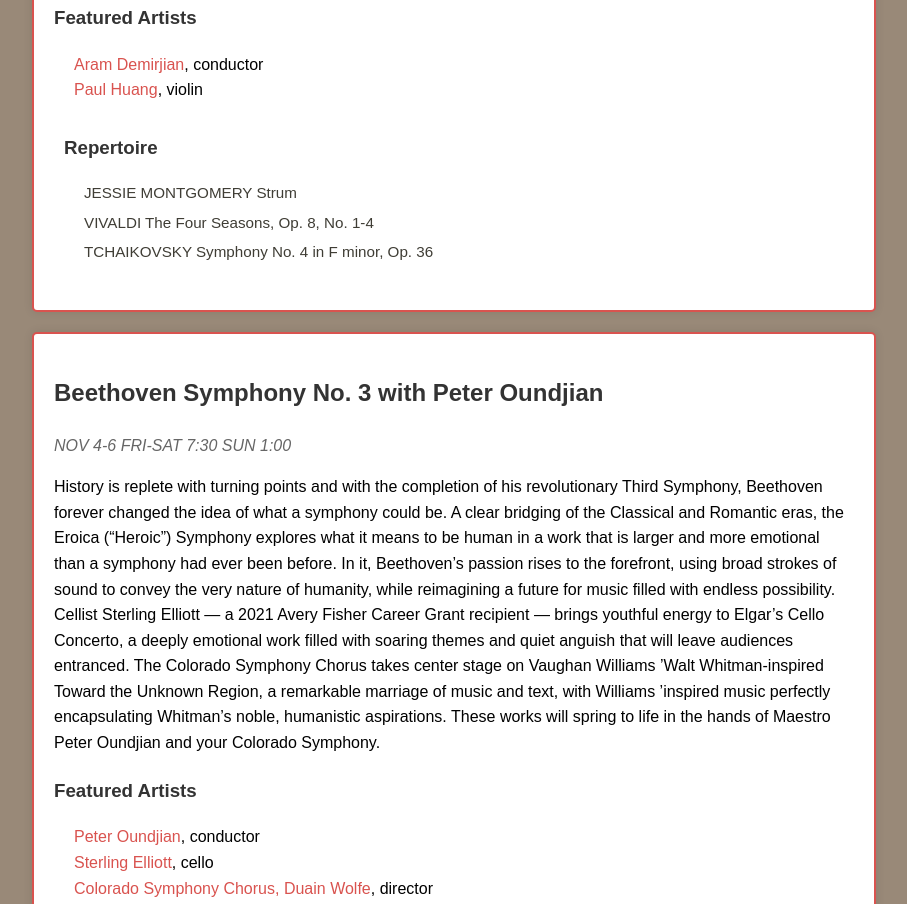
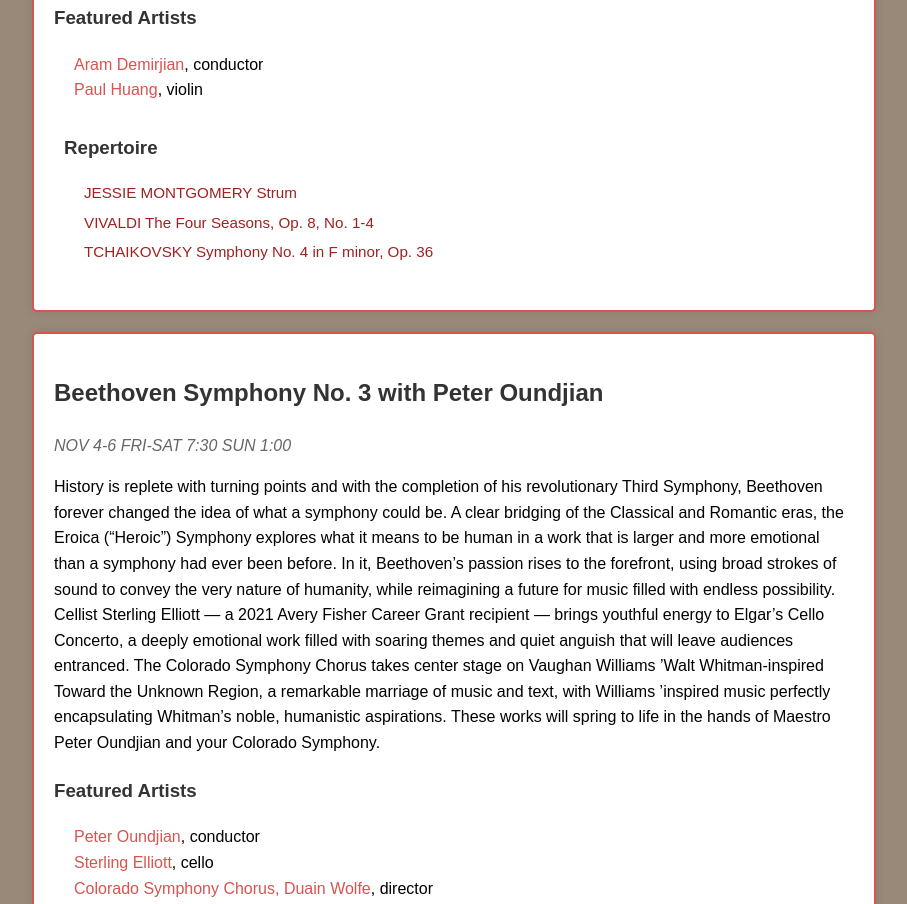
Before and after one commit to Delaneyrs/Delaneyrs.github.io, a plain HTML site: page css-project/index.html in a window 1280 px wide. Shown: the part 756-1660 px from the top of the page, without its empty margins (186-1093 px from the left). Drawn offline with Linux system fonts and the light colour scheme.

Commit message:
Update styles.css

```diff
--- a/css-project/styles.css
+++ b/css-project/styles.css
@@ -108,7 +108,7 @@ a:visited {
     font-size: 0.95em;
     margin-bottom: 5px;
     line-height: 1.6;
-    color: #3f3d35;
+    color: #a02121;
 }
 
 @media (max-width: 600px) {
```
